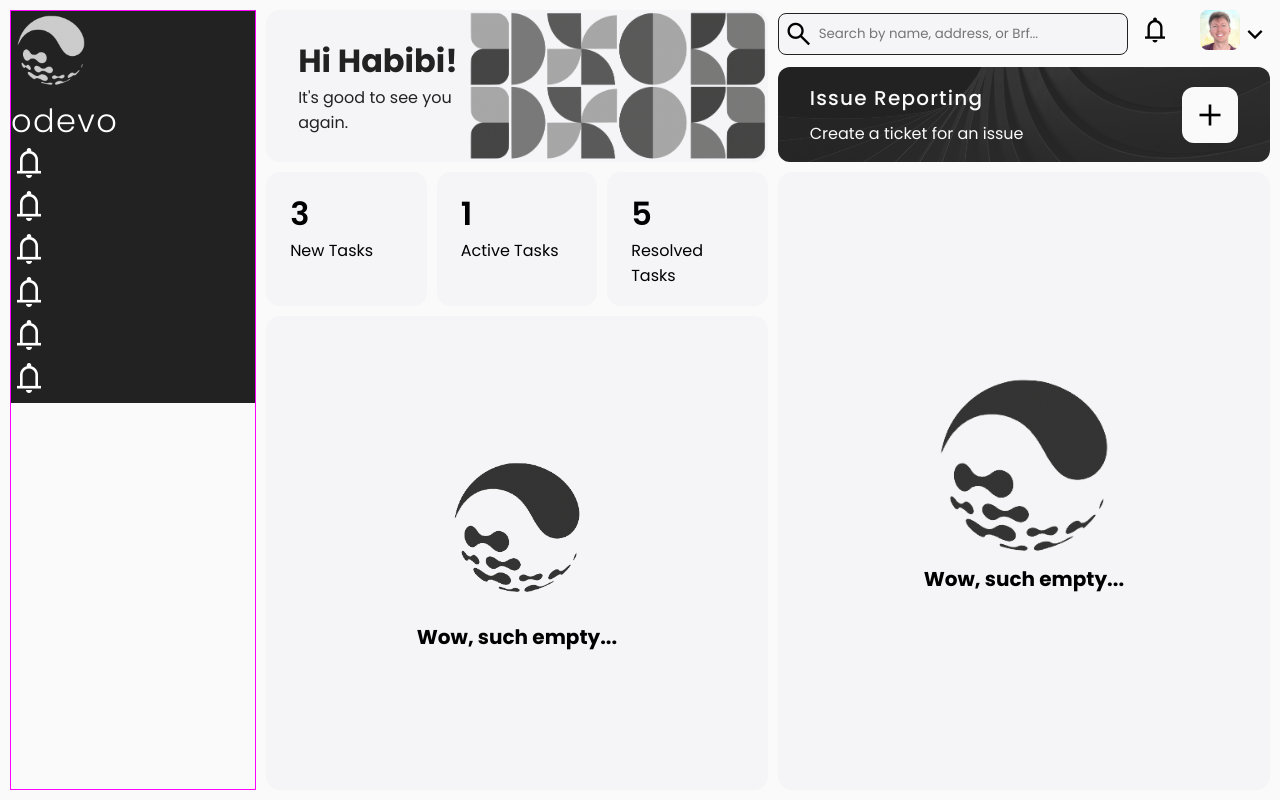
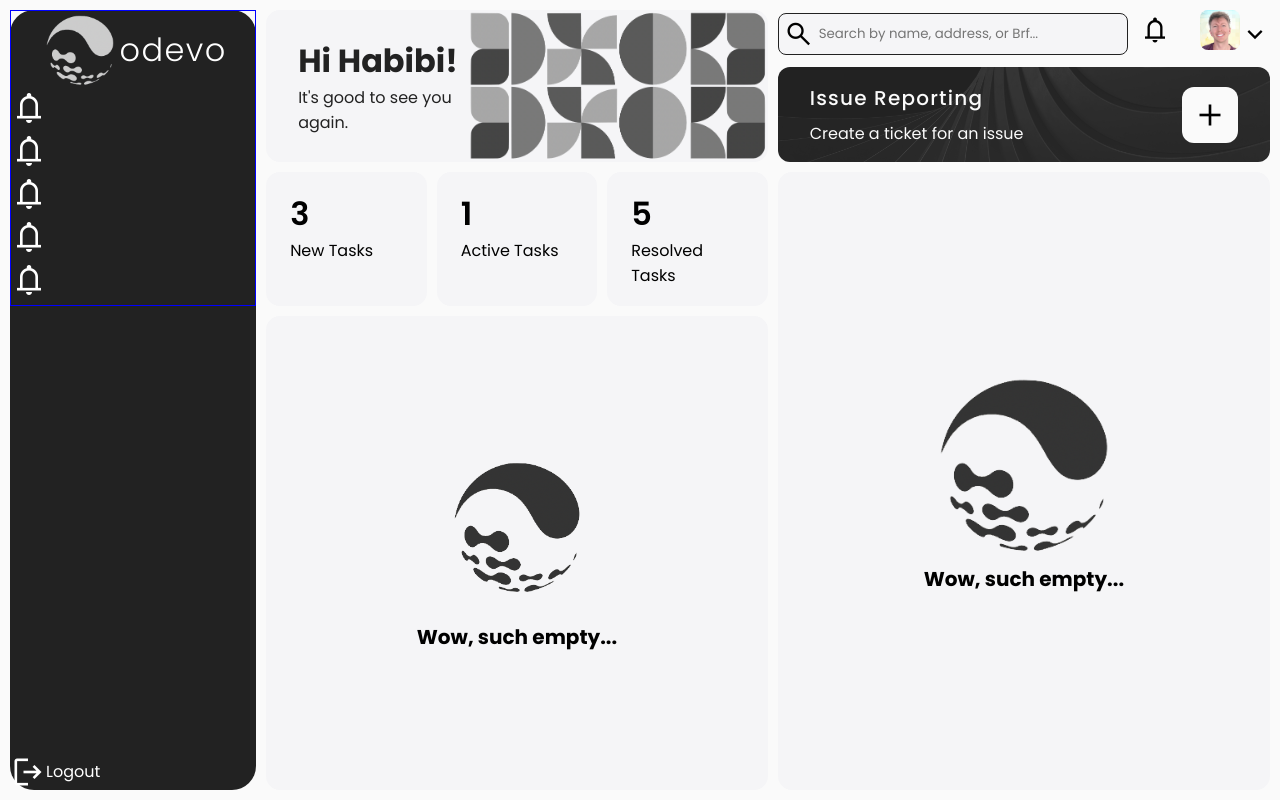
Before and after one commit to FredrikRidderfalk/odevo-issue-management-app, an Angular app: page / in a window 1280 px wide. Built offline with nearby package versions, Linux system fonts and the light colour scheme.

Commit message:
fix menu flex properties

```diff
--- a/src/app/Components/MenuComponent/app.menu.html
+++ b/src/app/Components/MenuComponent/app.menu.html
@@ -1,9 +1,11 @@
 <div class="container__menu">
+  <div class="container__menu-links">
     <div class="container__logo">
       <img class="logo" src="/assets/odevo-logo.png" alt="Odevo logo" />
       <h1 class="odevo">{{ logoText }}</h1>
     </div>
 
+    <div class="container__page-links">
       <div class="container__notification">
         <span class="material-symbols-outlined">notifications</span>
       </div>
@@ -19,8 +21,11 @@
       <div class="container__notification">
         <span class="material-symbols-outlined">notifications</span>
       </div>
-
-  <div class="container__notification">
-    <span class="material-symbols-outlined">notifications</span>
     </div>
   </div>
+
+  <div class="container__logout">
+    <span class="material-symbols-outlined">logout</span>
+    <p>{{ logOut }}</p>
+  </div>
+</div>
--- a/src/app/Components/MenuComponent/app.menu.sass
+++ b/src/app/Components/MenuComponent/app.menu.sass
@@ -3,6 +3,14 @@
 .container__menu
     background-color: $primary-black
     color: #fff
+    height: 100%
+    display: flex
+    flex-direction: column
+    justify-content: space-between
+    align-items: flex-start
+    border-radius: 24px
+.container__logo
+    @include flex-container
 .material-symbols-outlined
     font-size: rem(36)
     color: white
@@ -12,3 +20,8 @@
 .odevo
     font-weight: 300
     letter-spacing: 1.4px
+.container__menu-links
+    width: 100%
+    border: 1px solid blue
+.container__logout
+    @include flex-container
--- a/src/app/Components/MenuComponent/menu.component.ts
+++ b/src/app/Components/MenuComponent/menu.component.ts
@@ -8,4 +8,5 @@ import { Component } from "@angular/core";
 
 export class MenuComponent {
     logoText = "odevo"
+    logOut = "Logout"
 }
--- a/src/app/app.component.sass
+++ b/src/app/app.component.sass
@@ -18,7 +18,6 @@
         grid-area: tasks
     #menu-component
         grid-area: menu
-        border: 1px solid magenta
     #navigation-component
         grid-area: nav
     #report-issue-component
```
Lines whose indentation alone changed are shown as unchanged.
